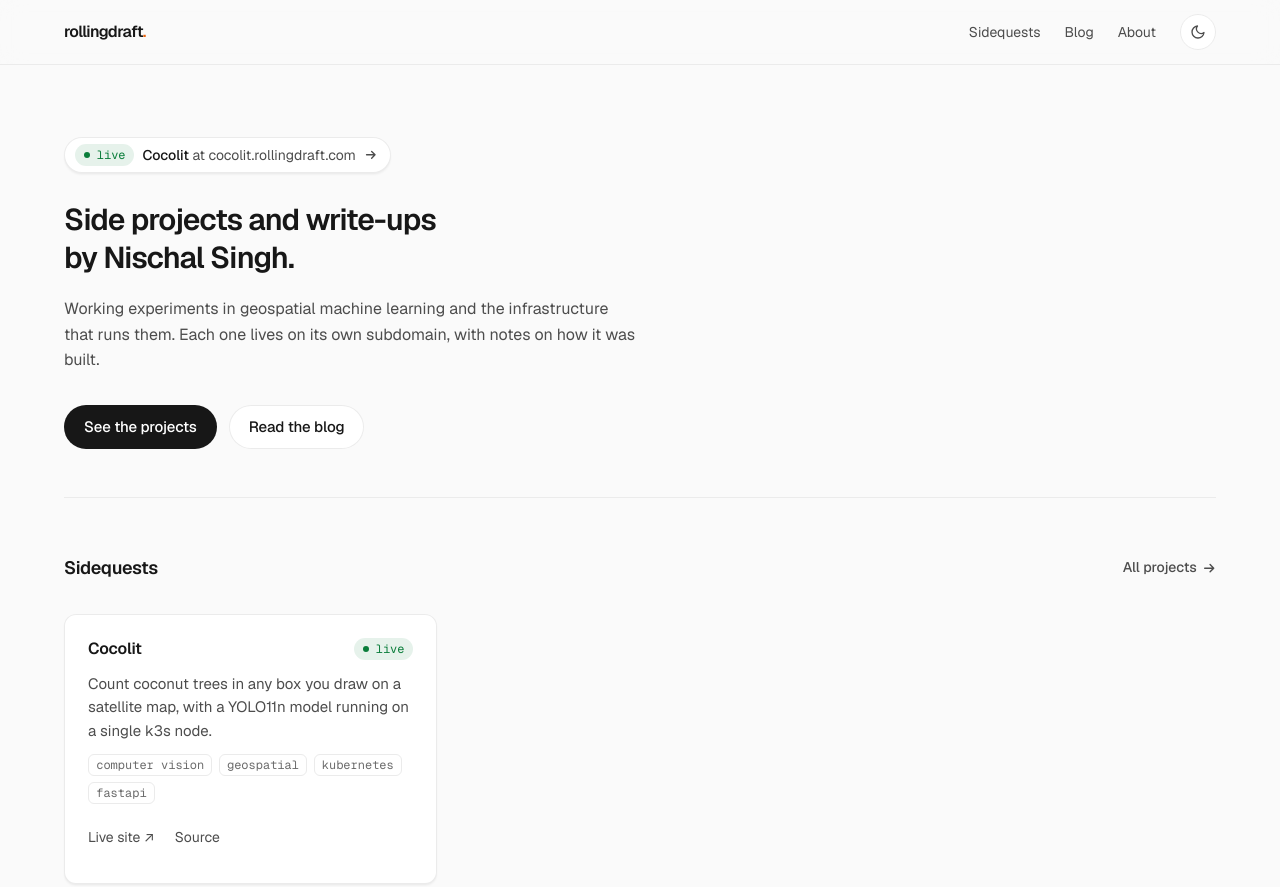
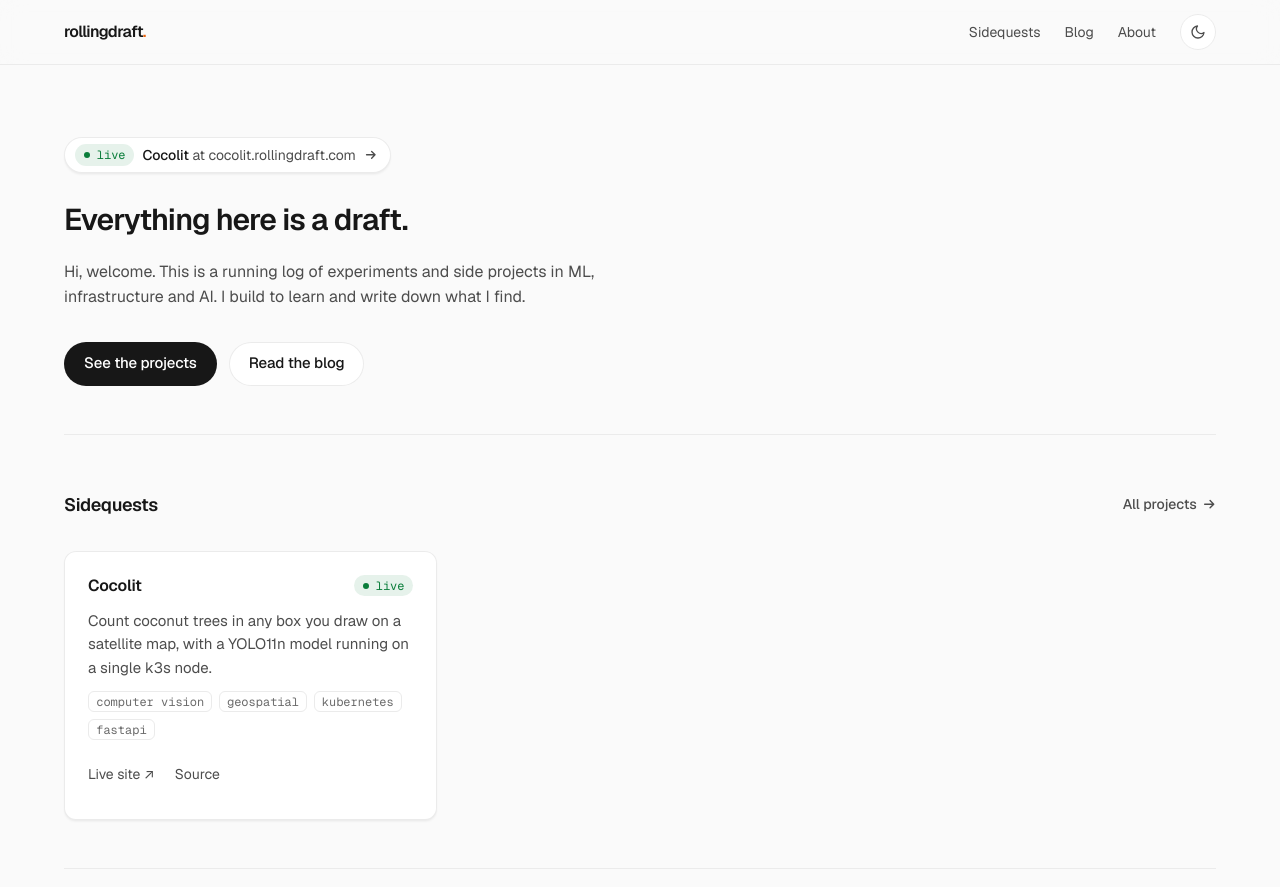
Before and after one commit to davnish/rollingdraft, an Astro site: page / in a window 1280 px wide. Shown: the top 887 px of the page. Built offline with nearby package versions, Linux system fonts and the light colour scheme; Astro itself is replaced by a stand-in of ours.

Commit message:
New headline and intro, rd. favicon
Headline "Everything here is a draft." with a friendlier intro, and no
byline. The favicon is "rd." drawn from Geist's glyphs, plus a 180px
apple-touch icon. Share image and RSS description follow.

```diff
--- a/src/layouts/Base.astro
+++ b/src/layouts/Base.astro
@@ -7,7 +7,7 @@ interface Props {
 }
 
 const site = 'rollingdraft';
-const { title, description = 'Side projects, experiments and write-ups by Nischal Singh.' } = Astro.props;
+const { title, description = 'Hi, welcome. This is a running log of experiments and side projects in ML, infrastructure and AI. I build to learn and write down what I find.' } = Astro.props;
 const fullTitle = title ? `${title} · ${site}` : site;
 const canonical = new URL(Astro.url.pathname, Astro.site);
 const path = Astro.url.pathname.replace(/\/$/, '') || '/';
@@ -36,6 +36,7 @@ const isCurrent = (href: string) => path === href || path.startsWith(`${href}/`)
     <meta name="description" content={description} />
     <link rel="canonical" href={canonical} />
     <link rel="icon" href="/favicon.svg" type="image/svg+xml" />
+    <link rel="apple-touch-icon" href="/apple-touch-icon.png" />
     <link rel="alternate" type="application/rss+xml" title="rollingdraft blog" href="/rss.xml" />
     <link rel="sitemap" href="/sitemap-index.xml" />
     <meta property="og:title" content={fullTitle} />
--- a/src/pages/index.astro
+++ b/src/pages/index.astro
@@ -24,10 +24,10 @@ const liveHost = latestLive?.data.url ? new URL(latestLive.data.url).host : unde
         <ArrowIcon />
       </a>
     )}
-    <h1>Side projects and write-ups<br class="br-wide" /> by Nischal Singh.</h1>
+    <h1>Everything here is a draft.</h1>
     <p class="lede">
-      Working experiments in geospatial machine learning and the infrastructure that runs them.
-      Each one lives on its own subdomain, with notes on how it was built.
+      Hi, welcome. This is a running log of experiments and side projects in ML, infrastructure
+      and AI. I build to learn and write down what I find.
     </p>
     <div class="hero-actions">
       <a class="btn btn-primary" href="/sidequests/">See the projects</a>
--- a/src/pages/rss.xml.ts
+++ b/src/pages/rss.xml.ts
@@ -6,7 +6,7 @@ export async function GET(context: APIContext) {
   const posts = await getPosts();
   return rss({
     title: 'rollingdraft',
-    description: 'Write-ups and results from rollingdraft side projects.',
+    description: 'A running log of experiments and side projects in ML, infrastructure and AI.',
     site: context.site!,
     items: posts.map((post) => ({
       title: post.data.title,
```
Also changed, not shown: scripts/og-image.html (+1 -1 lines), public/apple-touch-icon.png (added), public/favicon.svg, public/og.png.
